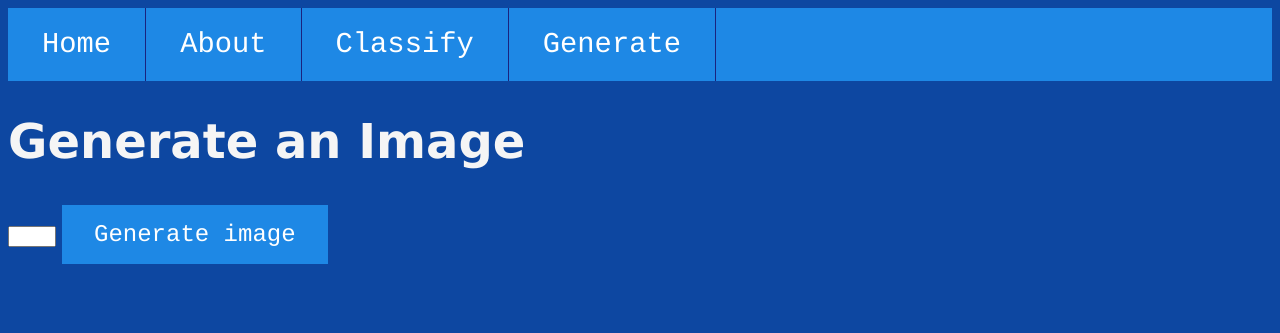
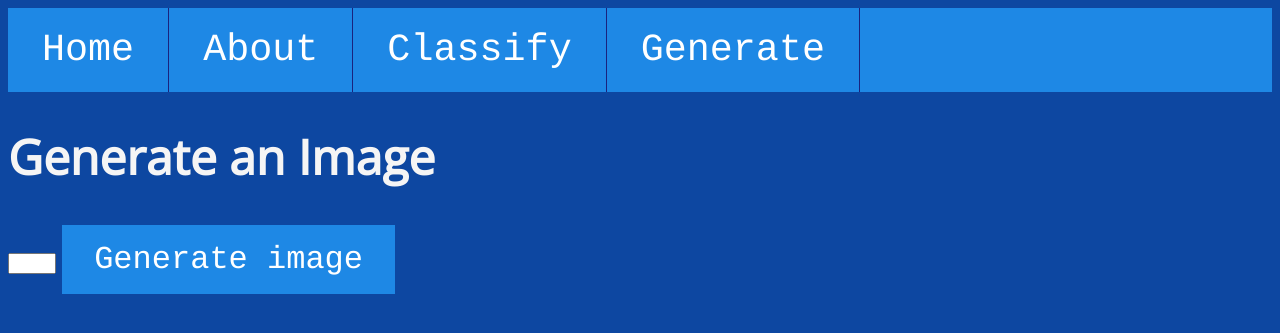
Before and after one commit to caleb-james-smith/LearningTensorflow, a Python web app: template flask/templates/gen_input.html in a window 1280 px wide. Shown: the top 333 px of the page. Run offline with Jinja, Linux system fonts and the light colour scheme; the template is opened without the code that fills it, so the values that code supplies are empty.

Commit message:
update font

```diff
--- a/flask/static/styles/style.css
+++ b/flask/static/styles/style.css
@@ -1,20 +1,18 @@
 body {
   background-color: #0D47A1;
+  font-family: 'Open Sans', sans-serif;
 }
 h1 {
   color: #F5F5F5;
-  font-family: verdana;
   font-size: 300%;
 }
 h2 {
   color: #F5F5F5;
-  font-family: verdana;
-  font-size: 200%;
+  font-size: 250%;
 }
 p {
   color: #F5F5F5;
-  font-family: courier;
-  font-size: 150%;
+  font-size: 200%;
 }
 table {
   font-family: arial, sans-serif;
@@ -62,7 +60,7 @@ tr:nth-child(even) {
   text-decoration: none;
   display: inline-block;
   font-family: courier;
-  font-size: 150%;
+  font-size: 200%;
   margin: 4px 2px;
   cursor: pointer;
   transition: background-color 0.5s;
--- a/flask/templates/about.html
+++ b/flask/templates/about.html
@@ -7,6 +7,8 @@
     <meta name="description" content="Machine learning with tensorflow." />
     <link rel="icon" href="{{ url_for('static',filename='icons/knight_color.ico') }}">
     <link rel= "stylesheet" type= "text/css" href= "{{ url_for('static',filename='styles/style.css') }}">
+    <link rel="preconnect" href="https://fonts.gstatic.com">
+    <link href="https://fonts.googleapis.com/css2?family=Open+Sans&display=swap" rel="stylesheet">
 </head>
 
 <body>
--- a/flask/templates/gen_input.html
+++ b/flask/templates/gen_input.html
@@ -2,8 +2,10 @@
 <html>
 
 <head>
+    <title>Image Generator</title>
     <link rel= "stylesheet" type= "text/css" href= "{{ url_for('static',filename='styles/style.css') }}">
-    <title>Image Generator</title>
+    <link rel="preconnect" href="https://fonts.gstatic.com">
+    <link href="https://fonts.googleapis.com/css2?family=Open+Sans&display=swap" rel="stylesheet">
 </head>
 
 <body>
--- a/flask/templates/gen_output.html
+++ b/flask/templates/gen_output.html
@@ -2,8 +2,10 @@
 <html>
 
 <head>
+    <title>Generated Image</title>
     <link rel= "stylesheet" type= "text/css" href= "{{ url_for('static',filename='styles/style.css') }}">
-    <title>Generated Image</title>
+    <link rel="preconnect" href="https://fonts.gstatic.com">
+    <link href="https://fonts.googleapis.com/css2?family=Open+Sans&display=swap" rel="stylesheet">
 </head>
 
 <body>
--- a/flask/templates/main.html
+++ b/flask/templates/main.html
@@ -7,6 +7,8 @@
     <meta name="description" content="Machine learning with tensorflow." />
     <link rel="icon" href="{{ url_for('static',filename='icons/knight_color.ico') }}">
     <link rel= "stylesheet" type= "text/css" href= "{{ url_for('static',filename='styles/style.css') }}">
+    <link rel="preconnect" href="https://fonts.gstatic.com">
+    <link href="https://fonts.googleapis.com/css2?family=Open+Sans&display=swap" rel="stylesheet">
 </head>
 
 <body>
--- a/flask/templates/upload_input.html
+++ b/flask/templates/upload_input.html
@@ -2,8 +2,10 @@
 <html>
 
 <head>
+    <title>Image Classifier</title>
     <link rel= "stylesheet" type= "text/css" href= "{{ url_for('static',filename='styles/style.css') }}">
-    <title>Image Classifier</title>
+    <link rel="preconnect" href="https://fonts.gstatic.com">
+    <link href="https://fonts.googleapis.com/css2?family=Open+Sans&display=swap" rel="stylesheet">
 </head>
 
 <body>
--- a/flask/templates/upload_output.html
+++ b/flask/templates/upload_output.html
@@ -2,8 +2,10 @@
 <html>
 
 <head>
+    <title>Classification Results</title>
     <link rel= "stylesheet" type= "text/css" href= "{{ url_for('static',filename='styles/style.css') }}">
-    <title>Classification Results</title>
+    <link rel="preconnect" href="https://fonts.gstatic.com">
+    <link href="https://fonts.googleapis.com/css2?family=Open+Sans&display=swap" rel="stylesheet">
 </head>
 
 <body>
```
